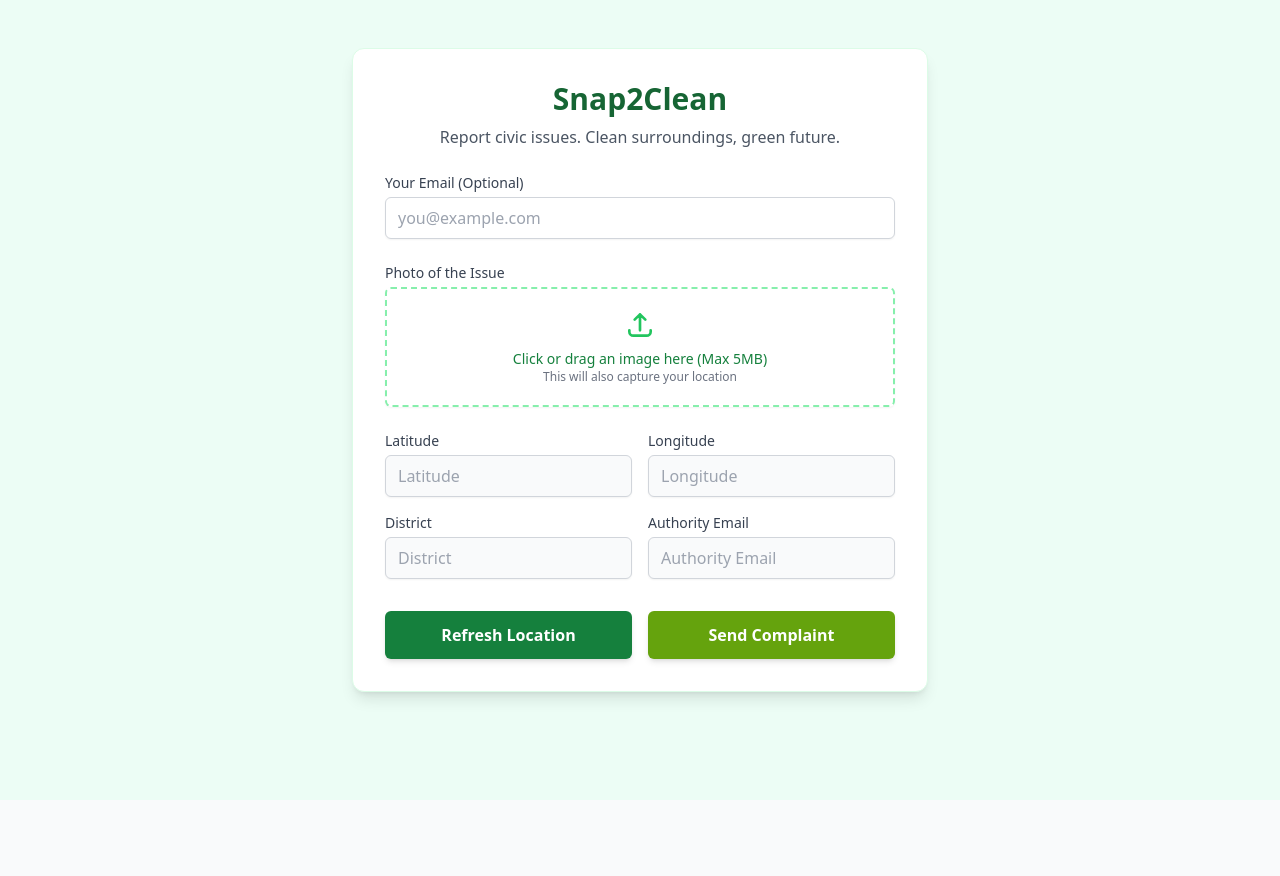
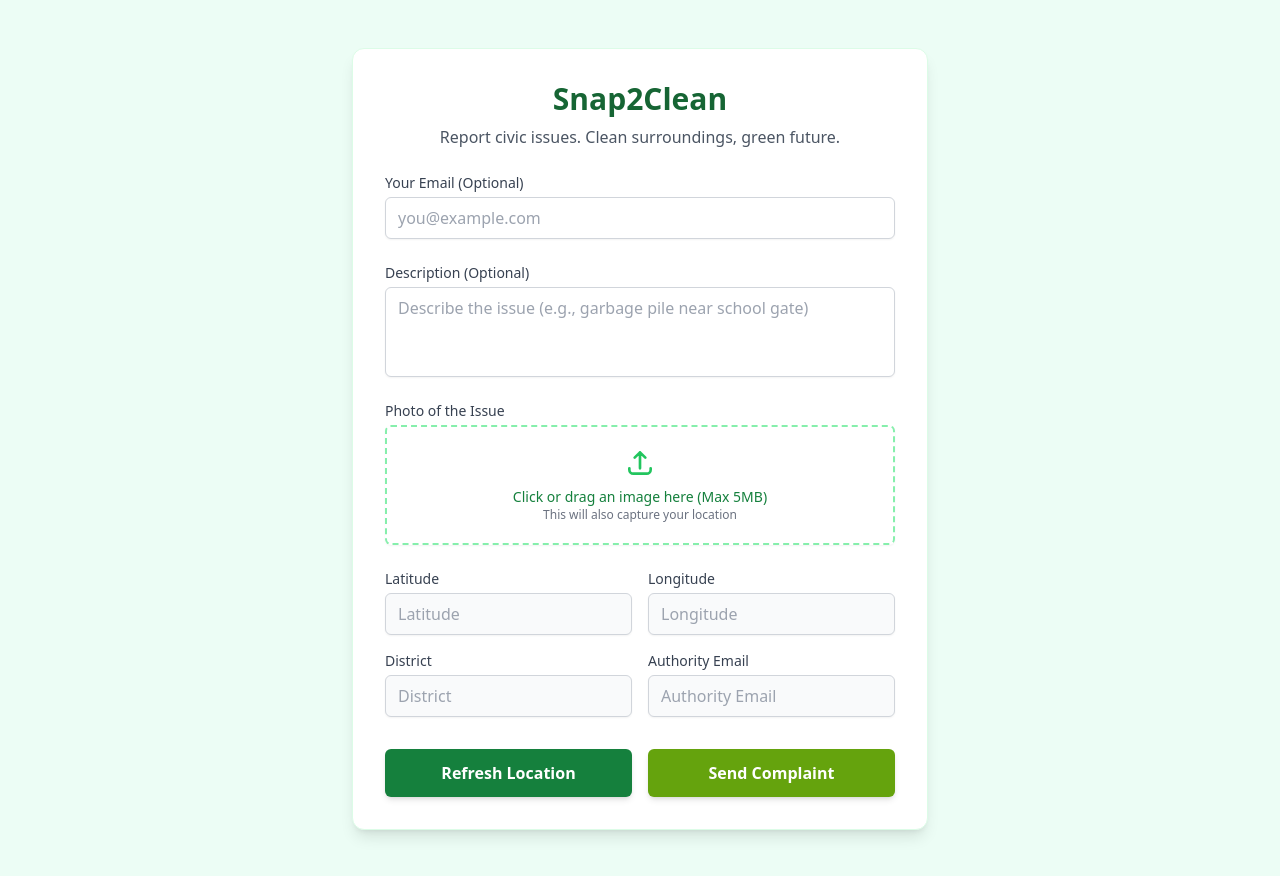
Before and after one commit to ravimehta251/snap2clean, a React (Vite) app: page / in a window 1280 px wide. Before the commit the page ends 800 px from the top, so only its background shows below. Built offline with nearby package versions, Linux system fonts and the light colour scheme.

Commit message:
chore: apply manual edits to App.jsx

```diff
--- a/src/App.jsx
+++ b/src/App.jsx
@@ -1,9 +1,7 @@
 import React, { useEffect, useMemo, useRef, useState } from 'react'
-import { lookupDistrictEmail } from './districts.js' // Ensure this file exists
+import { lookupDistrictEmail } from './districts.js' // Make sure this file exists
 
-// --- (All your helper functions are unchanged) ---
-
-// Load EmailJS in the browser from CDN and init with a public key
+// --- Load EmailJS from CDN ---
 const emailjsCdn = 'https://cdn.jsdelivr.net/npm/@emailjs/browser@4/dist/email.min.js'
 function useEmailJs(publicKey) {
   useEffect(() => {
@@ -20,6 +18,7 @@ function useEmailJs(publicKey) {
   }, [publicKey])
 }
 
+// --- Location Utilities ---
 async function getBrowserLocation() {
   return new Promise((resolve, reject) => {
     if (!navigator.geolocation) return reject(new Error('no geo'))
@@ -40,7 +39,7 @@ async function reverseGeocode(lat, lon) {
   return { district, address: j?.display_name }
 }
 
-// Upload image to ImgBB and return the image URL
+// --- Upload to ImgBB ---
 const IMGBB_KEY = '76c8edaa0a93fcd7552a9243a82732dd'
 async function uploadToImgbb(file) {
   const fd = new FormData()
@@ -50,17 +49,15 @@ async function uploadToImgbb(file) {
     body: fd
   })
   if (!res.ok) throw new Error('img upload failed')
-  return await res.json() // { data: { url, display_url, ... } }
+  return await res.json()
 }
 
-// --- (End of helper functions) ---
-
-
+// --- MAIN APP ---
 export default function App() {
-  // --- (All your state and logic are unchanged) ---
   const [serviceId] = useState('service_3ja5sr5')
   const [templateId] = useState('template_iejrc8b')
   const PUBLIC_KEY = 'y_ng38gqsTyNu7kKr'
+
   const [fromEmail, setFromEmail] = useState('')
   const [photo, setPhoto] = useState(null)
   const [previewUrl, setPreviewUrl] = useState('')
@@ -68,13 +65,19 @@ export default function App() {
   const [lon, setLon] = useState('')
   const [district, setDistrict] = useState('')
   const [authorityEmail, setAuthorityEmail] = useState('')
+  const [description, setDescription] = useState('') // 🆕 Added field for description
   const [status, setStatus] = useState('')
   const [sending, setSending] = useState(false)
   const formRef = useRef(null)
+
   useEmailJs(PUBLIC_KEY)
 
-  const mapsLink = useMemo(() => (lat && lon ? `https://www.google.com/maps/search/?api=1&query=${lat},${lon}` : ''), [lat, lon]) // Fixed maps link format
+  const mapsLink = useMemo(
+    () => (lat && lon ? `https://www.google.com/maps/search/?api=1&query=${lat},${lon}` : ''),
+    [lat, lon]
+  )
 
+  // --- Handle Image Selection ---
   function onPickPhoto(e) {
     const file = e.target.files?.[0]
     if (!file) return
@@ -85,6 +88,7 @@ export default function App() {
     handleAutoLocation()
   }
 
+  // --- Handle Location ---
   async function handleAutoLocation() {
     setStatus('Capturing GPS…')
     try {
@@ -102,6 +106,7 @@ export default function App() {
     }
   }
 
+  // --- Handle Send Email ---
   async function onSend(e) {
     e.preventDefault()
     if (!photo) { setStatus('Attach a photo'); return }
@@ -109,7 +114,10 @@ export default function App() {
     const recipient = authorityEmail || 'snap2clean@gmail.com'
     if (!recipient) { setStatus('No recipient email configured'); return }
     try {
-      setSending(true); setStatus('Uploading photo…')
+      setSending(true)
+      setStatus('Uploading photo…')
+
+      // Upload Image
       let imageUrl = ''
       try {
         const upload = await uploadToImgbb(photo)
@@ -118,35 +126,38 @@ export default function App() {
         console.error('ImgBB upload failed:', upErr)
       }
 
-      setStatus('Sending…')
+      if (!imageUrl) {
+        setStatus('Image upload failed. Complaint not sent.')
+        setSending(false)
+        return
+      }
+
+      // Send Email
+      if (!(globalThis.emailjs && typeof globalThis.emailjs.send === 'function')) {
+        setStatus('Email service not loaded. Try again.')
+        setSending(false)
+        return
+      }
+
       const vars = {
         from_email: fromEmail,
         latitude: lat,
         longitude: lon,
         district,
+        description, // 🆕 Include description in email template
         maps_link: mapsLink,
         timestamp: new Date().toISOString(),
         image_url: imageUrl,
-        // Provide an HTML snippet so EmailJS templates can embed the image inline
-        // Use this in your template as: {{{image_html}}} (triple-stash to allow HTML)
         image_html: `<img src="${imageUrl}" alt="Issue photo" style="max-width:600px; height:auto;" />`
       }
-        // 1) Upload image and REQUIRE success before continuing
-        if (!imageUrl) {
-          setStatus('Image upload failed. Complaint not sent.')
-          setSending(false)
-          return // Abort send if upload fails
-        }
-        // 2) Now proceed to send the complaint (image is uploaded)
-        // Ensure EmailJS script has loaded and exposed the API
-        if (!(globalThis.emailjs && typeof globalThis.emailjs.send === 'function')) {
-          setStatus('Email service not loaded. Try again.')
-          setSending(false)
-          return
-        }
-        // eslint-disable-next-line no-undef
-        await emailjs.send(serviceId, templateId, vars)
-        setStatus('Complaint sent.')
+
+      // eslint-disable-next-line no-undef
+      await emailjs.send(serviceId, templateId, vars)
+      setStatus('Complaint sent successfully!')
+      setFromEmail('')
+      setDescription('')
+      setPhoto(null)
+      setPreviewUrl('')
     } catch (err) {
       console.error('Email send error:', err)
       const msg = err?.text || err?.message || 'unknown error'
@@ -156,45 +167,24 @@ export default function App() {
     }
   }
 
-  // --- (End of state and logic) ---
-
-
-  // --- 🎨 NEW: Helper for styling elements with nature colors ---
-
-  // Reusable styles for inputs
+  // --- UI Styling ---
   const inputStyle = "block w-full border border-gray-300 rounded-md px-3 py-2 shadow-sm focus:outline-none focus:ring-2 focus:ring-green-600 focus:border-transparent transition-colors"
   const readOnlyInputStyle = "block w-full border border-gray-300 rounded-md px-3 py-2 bg-gray-50 text-gray-600 shadow-sm focus:outline-none"
-
-  // Reusable styles for buttons
   const baseButton = "w-full text-white rounded-md px-4 py-3 font-semibold shadow-md transition-all duration-200 focus:outline-none focus:ring-2 focus:ring-offset-2 disabled:opacity-50 disabled:cursor-not-allowed"
-  // Nature-themed buttons: a calm green and a slightly darker green
   const natureButton1 = `${baseButton} bg-green-700 hover:bg-green-800 focus:ring-green-600`
   const natureButton2 = `${baseButton} bg-lime-600 hover:bg-lime-700 focus:ring-lime-500`
 
-  // Helper function to determine status message color
   const getStatusClasses = () => {
-    if (!status) return 'hidden' // Hide if no status
-
-    if (status.includes('failed') || status.includes('try again')) {
-      return 'bg-red-100 text-red-800' // Keep red for errors (universal meaning)
-    }
-    if (status.includes('Complaint sent')) {
-      return 'bg-green-100 text-green-800' // Green for success
-    }
-    if (status.includes('no email configured')) {
-      return 'bg-yellow-100 text-yellow-800' // Yellow for warnings
-    }
-    // Any other in-progress message
-    return 'bg-green-50 text-green-700' // Light green for info/loading
+    if (!status) return 'hidden'
+    if (status.includes('failed') || status.includes('try again')) return 'bg-red-100 text-red-800'
+    if (status.includes('successfully')) return 'bg-green-100 text-green-800'
+    if (status.includes('no email configured')) return 'bg-yellow-100 text-yellow-800'
+    return 'bg-green-50 text-green-700'
   }
 
-  // --- 🎨 NEW: Render with improved CSS ---
-
+  // --- UI Layout ---
   return (
-    // Page wrapper with a light, earthy background color
     <div className="min-h-screen bg-emerald-50 text-gray-800 py-8 sm:py-12 px-4 font-sans">
-
-      {/* The main content card */}
       <div className="max-w-xl mx-auto bg-white p-6 sm:p-8 rounded-xl shadow-lg border border-green-100">
 
         <h1 className="text-3xl font-bold text-green-800 mb-2 text-center">
@@ -218,10 +208,25 @@ export default function App() {
           />
         </div>
 
+        {/* Description Field */}
+        <div className="mb-6">
+          <label htmlFor="description" className="block text-sm font-medium text-gray-700 mb-1">
+            Description (Optional)
+          </label>
+          <textarea
+            id="description"
+            className={`${inputStyle} resize-none`}
+            rows="3"
+            placeholder="Describe the issue (e.g., garbage pile near school gate)"
+            value={description}
+            onChange={e => setDescription(e.target.value)}
+          ></textarea>
+        </div>
+
         {/* Main Form */}
         <form ref={formRef} onSubmit={onSend} className="space-y-6">
 
-          {/* Custom File Input */}
+          {/* Photo Upload */}
           <div>
             <label className="block text-sm font-medium text-gray-700 mb-1">
               Photo of the Issue
@@ -230,18 +235,16 @@ export default function App() {
               htmlFor="photo"
               className="w-full flex flex-col items-center px-4 py-5 bg-white border-2 border-green-300 border-dashed rounded-md shadow-sm cursor-pointer hover:bg-green-50 transition-colors"
             >
-              <svg className="w-8 h-8 text-green-500" fill="none" stroke="currentColor" viewBox="0 0 24 24" xmlns="http://www.w3.org/2000/svg"><path strokeLinecap="round" strokeLinejoin="round" strokeWidth={2} d="M4 16v1a3 3 0 003 3h10a3 3 0 003-3v-1m-4-8l-4-4m0 0L8 8m4-4v12" /></svg>
+              <svg className="w-8 h-8 text-green-500" fill="none" stroke="currentColor" viewBox="0 0 24 24"><path strokeLinecap="round" strokeLinejoin="round" strokeWidth={2} d="M4 16v1a3 3 0 003 3h10a3 3 0 003-3v-1m-4-8l-4-4m0 0L8 8m4-4v12" /></svg>
               <span className="mt-2 text-sm text-green-700">
                 {photo ? photo.name : 'Click or drag an image here (Max 5MB)'}
               </span>
-              <span className="text-xs text-gray-500">
-                This will also capture your location
-              </span>
+              <span className="text-xs text-gray-500">This will also capture your location</span>
               <input
                 id="photo"
                 name="photo"
                 type="file"
-                className="sr-only" // This hides the ugly default input
+                className="sr-only"
                 accept="image/*"
                 capture="environment"
                 onChange={onPickPhoto}
@@ -252,7 +255,7 @@ export default function App() {
             )}
           </div>
 
-          {/* Location/District Info (Responsive Grid) */}
+          {/* Location Info */}
           <div className="grid grid-cols-1 sm:grid-cols-2 gap-4">
             <div>
               <label htmlFor="lat" className="block text-sm font-medium text-gray-700 mb-1">Latitude</label>
@@ -272,21 +275,12 @@ export default function App() {
             </div>
           </div>
 
-          {/* Action Buttons (Responsive Flex) */}
+          {/* Buttons */}
           <div className="flex flex-col sm:flex-row gap-4 pt-2">
-            <button
-              type="button"
-              onClick={handleAutoLocation}
-              className={natureButton1}
-              title="Manually re-capture your location if needed"
-            >
+            <button type="button" onClick={handleAutoLocation} className={natureButton1}>
               Refresh Location
             </button>
-            <button
-              type="submit"
-              disabled={sending}
-              className={natureButton2}
-            >
+            <button type="submit" disabled={sending} className={natureButton2}>
               {sending ? 'Sending...' : 'Send Complaint'}
             </button>
           </div>
@@ -301,12 +295,8 @@ export default function App() {
 
         {/* Google Maps Link */}
         {mapsLink && (
-          <a
-            className="block text-center text-sm text-green-700 hover:text-green-900 underline mt-4"
-            href={mapsLink}
-            target="_blank"
-            rel="noreferrer"
-          >
+          <a className="block text-center text-sm text-green-700 hover:text-green-900 underline mt-4"
+             href={mapsLink} target="_blank" rel="noreferrer">
             View on Google Maps
           </a>
         )}
```
